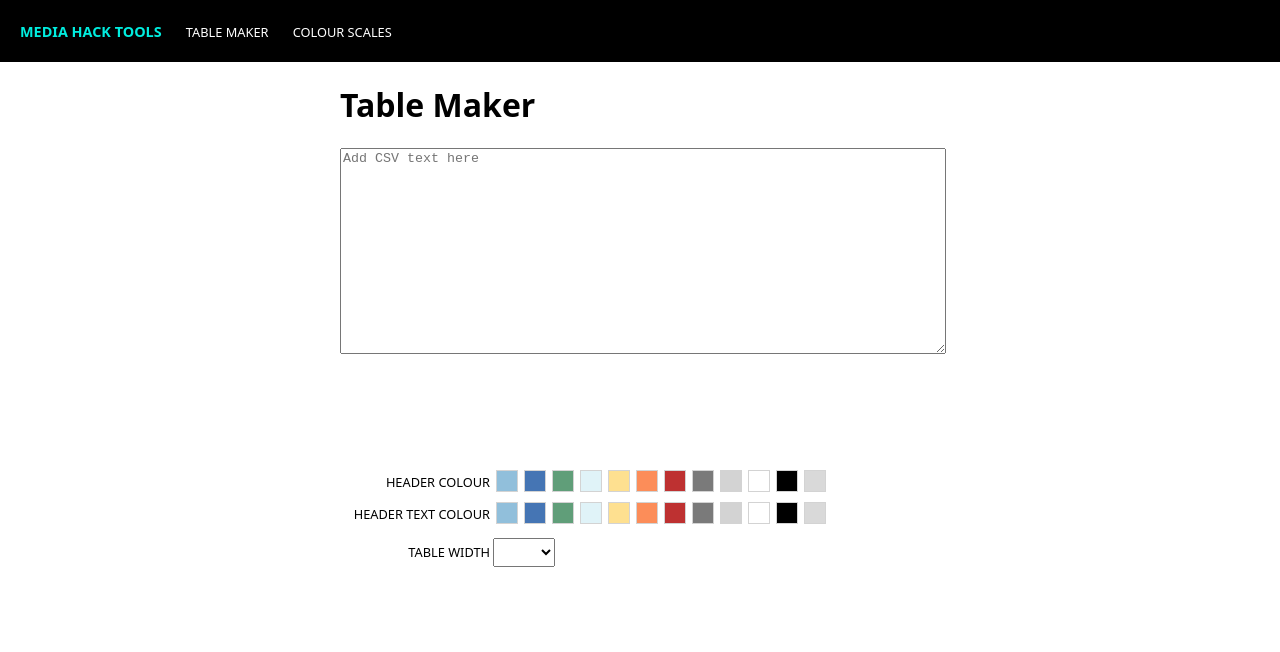
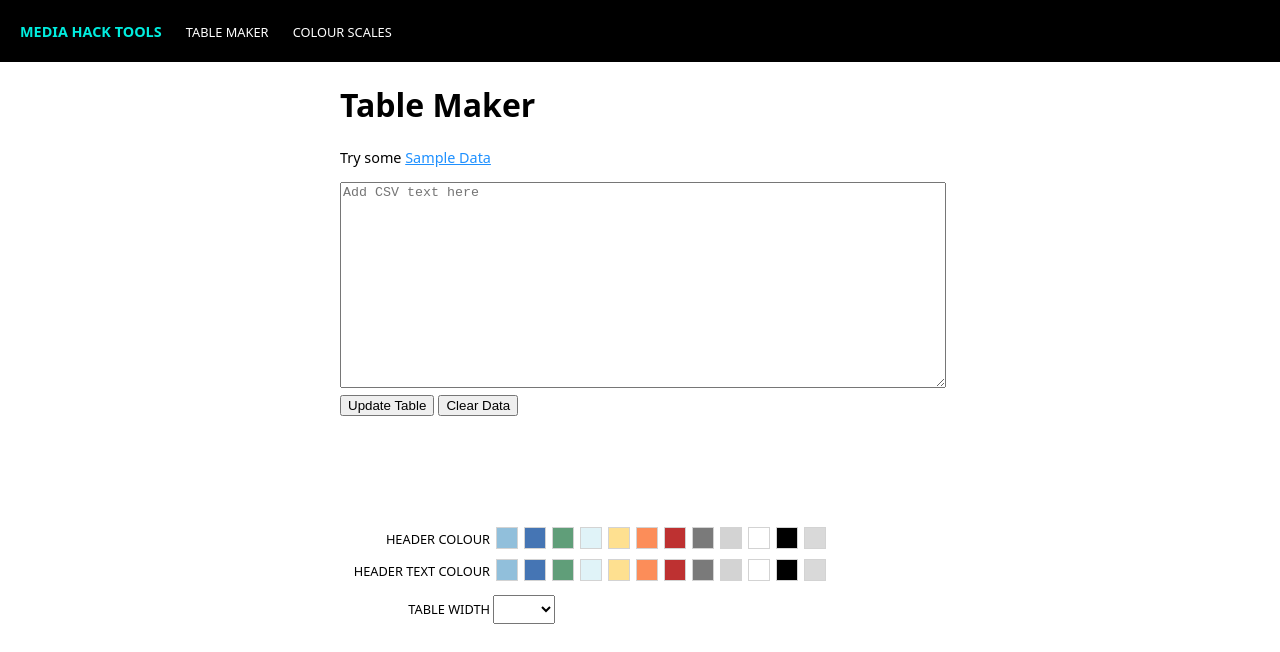
Before and after one commit to mediahackza/tools.mediahack, a SvelteKit app: page /tables in a window 1280 px wide. Shown: the top 652 px of the page. Built offline with nearby package versions, Linux system fonts and the light colour scheme.

Commit message:
Adding sample data

```diff
--- a/src/routes/tables/+page.svelte
+++ b/src/routes/tables/+page.svelte
@@ -1,4 +1,19 @@
 <script>
+    let sampleData = `University,Stage3,Stage4,Stage5,Stage 6
+CPUT,"R30,500","R44,650","R56,400","R82,250"
+UCT,"R98,510","R131,346","R164,183","R197,019"
+DUT,"R5,870","R7,044","R11,741","R16,437"
+UFS,"R7,747","R15,494","R20,659","R25,824"
+UJ,"R178,494","R535,483","R713,978","R892,473"
+NMU,"R75,600","R100,800","R108,360","R115,920"
+NWU,"R196,800","R295,200","R392,600","R492,000"
+UP,"R1,200,933","R1,501,167","R1,801,400","R2,201,711"
+Sefako Makgatho University,"R1,233","R1,513","R2,104","R2,603"
+Sol Plaatje University,"R3,880","R7,276","R7,276","R8,731"
+Stellenbosch University,"R194,221","R234,576","R288,473","R342,739"
+TUT,"R26,250","R39,375","R42,000","R42,000"
+UWC,"R21,871","R33,333","R41,667","R49,911"`
+
     // default config
     let tableWidth = 600
     let headerColor = '#BC302F'
@@ -6,45 +21,34 @@
 
     let columns = []
 
-    $: console.log(columns)
-
     // options
     let colors = ["#91BFDB","#4575B4","#609E79","#E0F3F8","#FEE090","#FC8D59","#BE3131","#7A7A7A","#D3D3D3","#FFFFFF","#000000","#D9D9D9"]
 
-
-
     let data = ""
-
-    let outputdata = null
+    let outputdata = []
     let headers = ""
     let body = ""
 
-    $: outputdata = data.split('\n')
-    $: headers = outputdata[0].split(',')
-    $: body = outputdata.slice(1)
-    $: if(body) {
-        getRows()
-    }
-
     let result = []
 
+    function getRows() {
 
-    function getRows() {
-        console.log('Running getRows');
+        outputdata = []
+        headers = []
+        result = []
 
-        console.log(body)
+        outputdata = data.split('\n')
+        headers = outputdata[0].split(',')
+        headers.forEach((d,i) => {
+            columns[i] = { name: d, align: 'left' }
+         })
+        body = outputdata.slice(1)
 
         body.forEach(b => {
         let obj = {}
 
-        console.log(b)
-
-
-
         let str = b
         let s = ''
-
-        console.log(str);
 
 
   // By Default, we get the comma separated
@@ -65,46 +69,31 @@
     if (ch === ',' && flag === 0) ch = '|'
     if (ch !== '"') s += ch
   }
- console.log(s)
+
 
   // Split the string using pipe delimiter |
   // and store the values in a properties array
   let properties = s.split("|")
 
 result.push(properties)
+})
 
 
-  // For each header, if the value contains
-  // multiple comma separated data, then we
-  // store it in the form of array otherwise
-  // directly the value is stored
-//   for (let j in headers) {
-//     if (properties[j].includes(", ")) {
-//       obj[headers[j]] = properties[j]
-//         .split(", ").map(item => item.trim())
-//     }
-//     else obj[headers[j]] = properties[j]
-//   }
-
-  // Add the generated object to our
-  // result array
-//   result.push(zobj)
-})
-
- console.log(result);
 
     }
 
 
 
-    $: headers.forEach((d,i) => {
-        columns[i] = { name: d, align: 'left' }
-    })
+
 
 
     function handleAlignChange(event, column) {
     column.align = event.target.value;
     columns = [...columns];
+  }
+
+  function addSampleData() {
+    data = sampleData
   }
 
 </script>
@@ -113,8 +102,12 @@ result.push(properties)
 
 <main>
     <h1>Table Maker</h1>
-
+    <div class="example">Try some <span class="sample-link" on:click={addSampleData}>Sample Data</span></div>
     <textarea placeholder="Add CSV text here" bind:value={data}></textarea>
+    <div class="buttons">
+        <button on:click={getRows}>Update Table</button>
+        <button on:click={() => data = []}>Clear Data</button>
+    </div>
 </main>
 
 <div class="settings">
@@ -142,31 +135,11 @@ result.push(properties)
             </select>
         </div>
 
-
-
-        <!-- <div class="settings-row settings-row-top">
-            <div class="color-label">Columns</div>
-            {#each columns as c}
-                <div class="color-label">{c.name}</div>
-                <select bind:value={c.align}>
-                    <option value="left">left</option>
-                    <option value="right">right</option>
-                    <option value="center">center</option>
-                </select>
-            {/each}
-        </div> -->
-
-
-
-
-
     </div>
 </div>
 
 <div class="result" style="width: {tableWidth}px;">
     {#if outputdata.length > 2}
-
-
 
         <div class="source">
            <table>
@@ -208,7 +181,6 @@ result.push(properties)
     {/if}
 </div>
 <div class="bottom"></div>
-
 
 <style>
     main {
@@ -293,4 +265,17 @@ result.push(properties)
 select {
     padding: 5px;
 }
+
+.example {
+    margin-bottom: 15px;
+    font-size: 0.9rem;
+}
+.sample-link {
+    color: dodgerblue;
+    text-decoration: underline;
+    cursor: pointer;
+}
+.sample-link:hover {
+    color: indianred;
+}
 </style>
```
